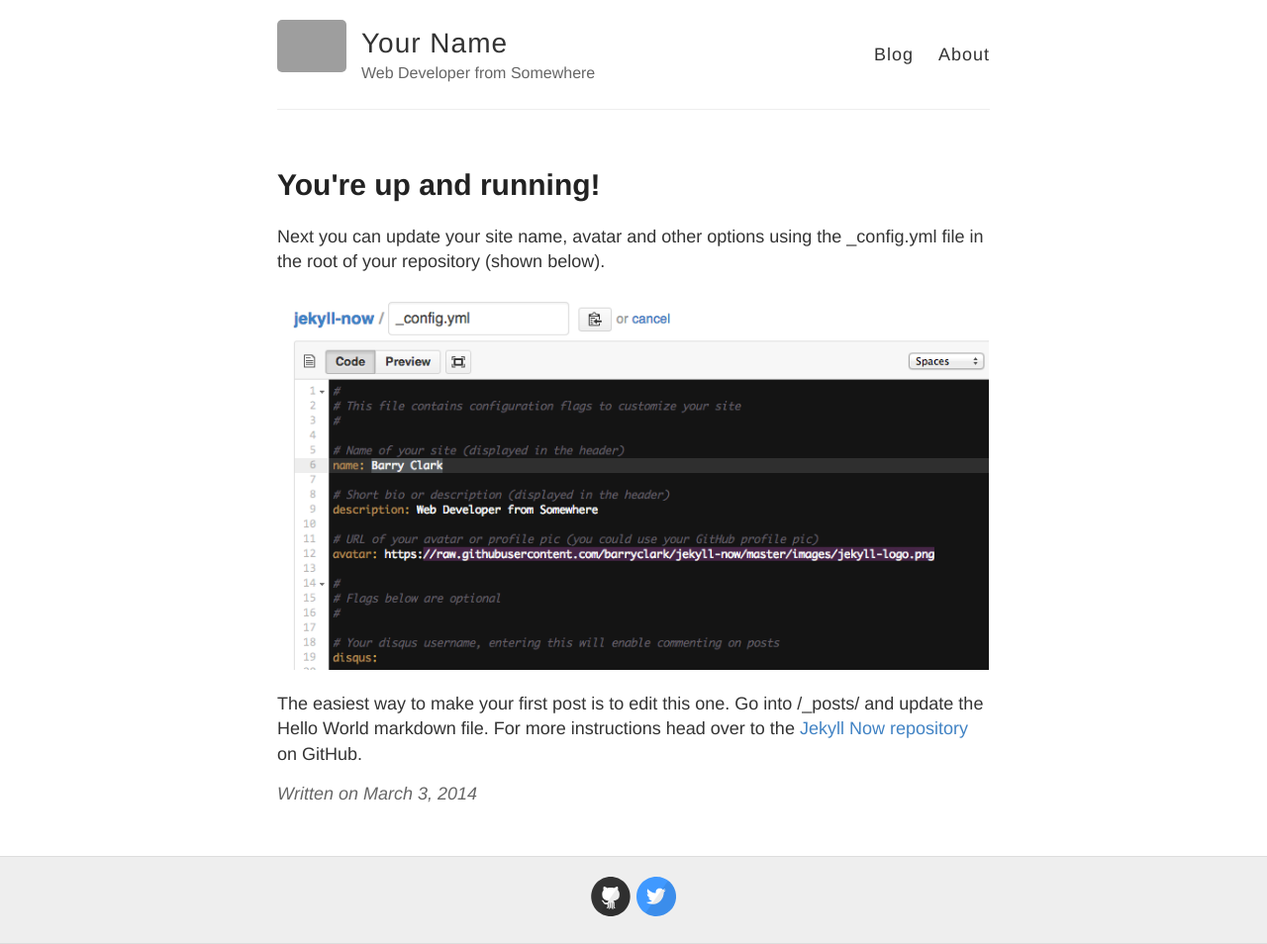
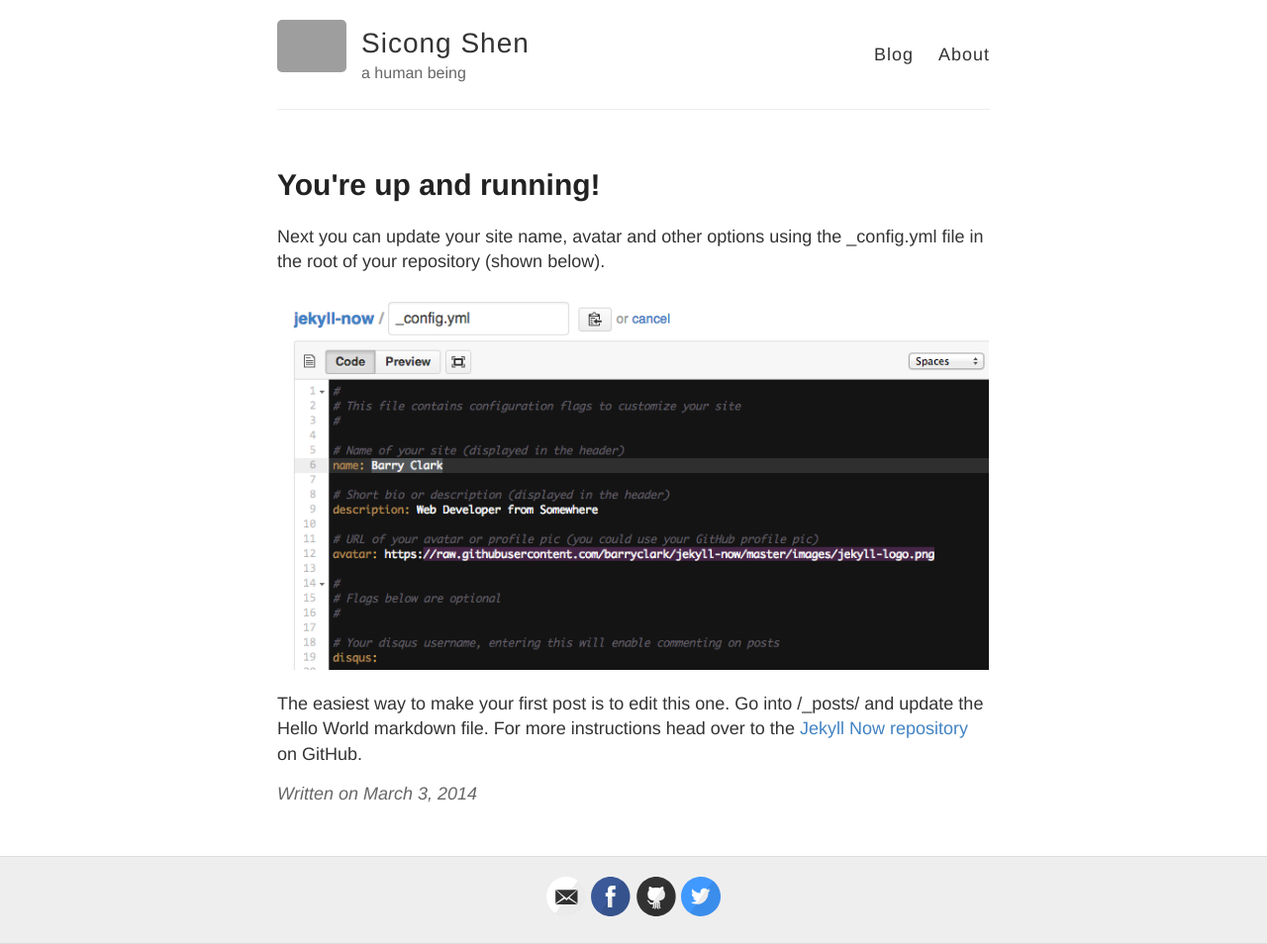
Before and after one commit to sicongshen/sicongshen.com, a Jekyll site: the page built from _posts/2014-3-3-Hello-World.md, in a window 1280 px wide. Shown: the whole page at 99% size. Built offline with Jekyll 4.4.1, drawn with Linux system fonts in a browser that asks for light colours; grey boxes are pictures that could not be loaded.

Commit message:
modifying config

```diff
--- a/_config.yml
+++ b/_config.yml
@@ -3,10 +3,10 @@
 #
 
 # Name of your site (displayed in the header)
-name: Your Name
+name: Sicong Shen
 
 # Short bio or description (displayed in the header)
-description: Web Developer from Somewhere
+description: a human being
 
 # URL of your avatar or profile pic (you could use your GitHub profile pic)
 avatar: https://raw.githubusercontent.com/barryclark/jekyll-now/master/images/jekyll-logo.png
@@ -18,15 +18,15 @@ avatar: https://raw.githubusercontent.com/barryclark/jekyll-now/master/images/je
 # Includes an icon in the footer for each username you enter
 footer-links:
   dribbble:
-  email:
-  facebook:
+  email: sicongshen@gmail.com
+  facebook: sicong.shen.35
   flickr:
-  github: barryclark/jekyll-now
+  github: sicongshen/sicongshen.com
   instagram:
   linkedin:
   pinterest:
   rss: # just type anything here for a working RSS icon
-  twitter: jekyllrb
+  twitter: iAmSicong
   stackoverflow: # your stackoverflow profile, e.g. "users/50476/bart-kiers"
   youtube: # channel/<your_long_string> or user/<user-name>
   googleplus: # anything in your profile username that comes after plus.google.com/
```
